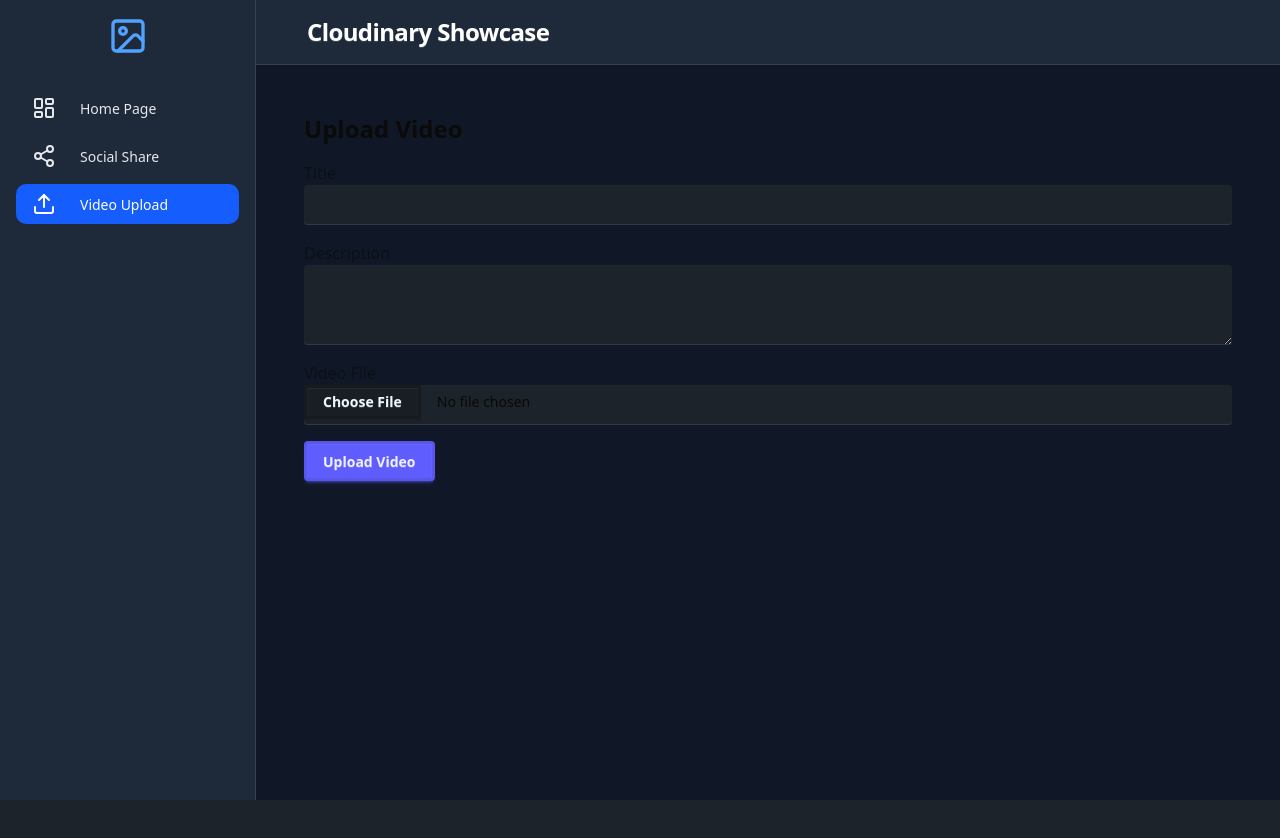
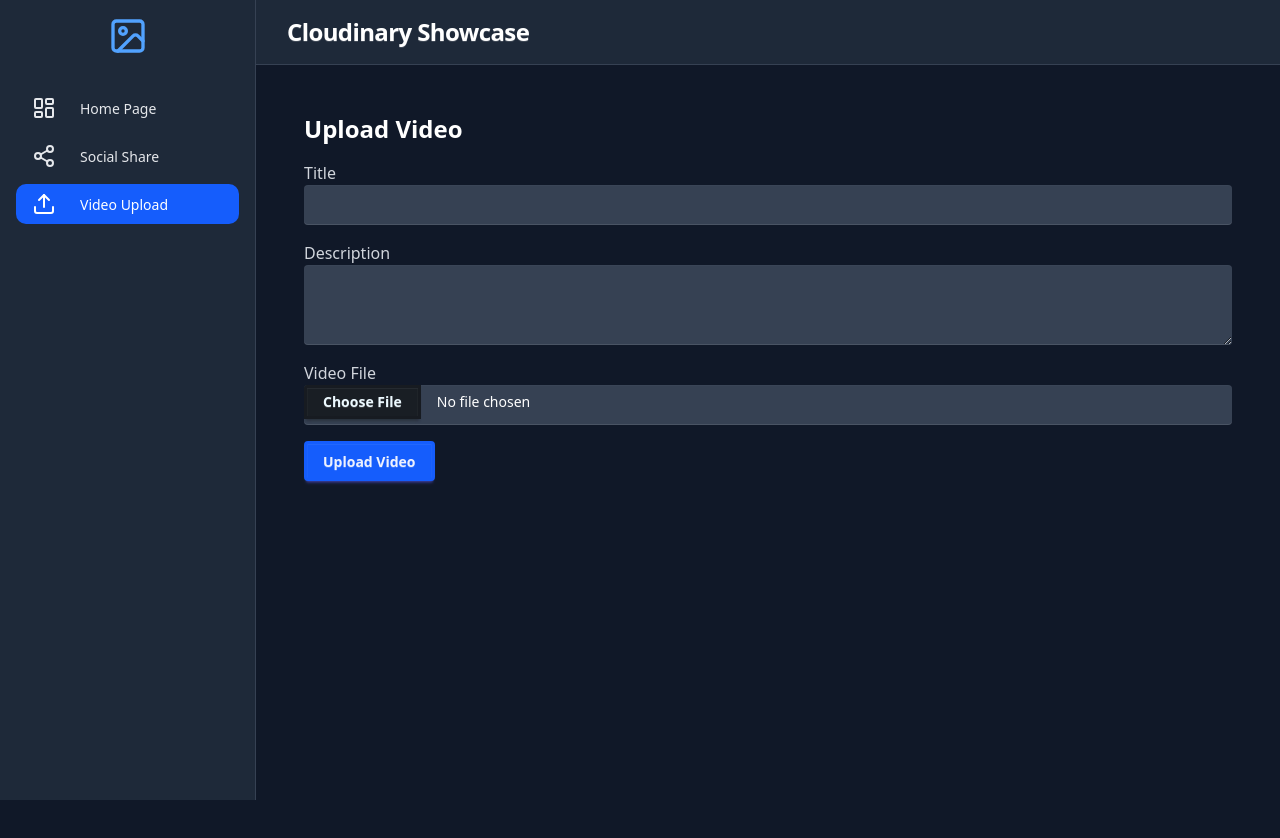
Before and after one commit to dev0jha/Claudinary-AI, a Next.js app: page /video-upload in a window 1280 px wide. Shown: the top 838 px of the page. Before the commit the page ends 800 px from the top, so only its background shows below. Built offline with nearby package versions, Linux system fonts and the light colour scheme; no server answers.

Commit message:
Changes in Ui

```diff
--- a/src/app/(app)/layout.tsx
+++ b/src/app/(app)/layout.tsx
@@ -60,9 +60,9 @@
                 <MenuIcon />
               </label>
             </div>
-            <div className="flex-1">
+            <div className="flex-1 lg:-ml-2">
               <Link href="/" onClick={handleLogoClick}>
-                <div className="btn btn-ghost normal-case text-2xl font-bold tracking-tight cursor-pointer text-white ">
+                <div className="btn btn-ghost normal-case text-2xl font-bold tracking-tight cursor-pointer text-white pl-0 lg:pl-1">
                   Cloudinary Showcase
                 </div>
               </Link>
--- a/src/app/(app)/social-share/page.tsx
+++ b/src/app/(app)/social-share/page.tsx
@@ -76,22 +76,23 @@
 
 
     return (
+        <div className="min-h-screen bg-gray-900">
         <div className="container mx-auto p-4 max-w-4xl">
-          <h1 className="text-3xl font-bold mb-6 text-center">
+          <h1 className="text-3xl font-bold mb-6 text-center text-white">
             Social Media Image Creator
           </h1>
 
-          <div className="card">
+          <div className="card bg-gray-800 shadow-xl">
             <div className="card-body">
-              <h2 className="card-title mb-4">Upload an Image</h2>
+              <h2 className="card-title mb-4 text-white">Upload an Image</h2>
               <div className="form-control">
                 <label className="label">
-                  <span className="label-text">Choose an image file</span>
+                  <span className="label-text text-gray-300">Choose an image file</span>
                 </label>
                 <input
                   type="file"
                   onChange={handleFileUpload}
-                  className="file-input file-input-bordered file-input-primary w-full"
+                  className="file-input file-input-bordered file-input-primary w-full bg-gray-700 border-gray-600 text-white"
                 />
               </div>
 
@@ -103,10 +104,10 @@
 
               {uploadedImage && (
                 <div className="mt-6">
-                  <h2 className="card-title mb-4">Select Social Media Format</h2>
+                  <h2 className="card-title mb-4 text-white">Select Social Media Format</h2>
                   <div className="form-control">
                     <select
-                      className="select select-bordered w-full"
+                      className="select select-bordered w-full bg-gray-700 border-gray-600 text-white"
                       value={selectedFormat}
                       onChange={(e) =>
                         setSelectedFormat(e.target.value as SocialFormat)
@@ -121,11 +122,11 @@
                   </div>
 
                   <div className="mt-6 relative">
-                    <h3 className="text-lg font-semibold mb-2">Preview:</h3>
+                    <h3 className="text-lg font-semibold mb-2 text-white">Preview:</h3>
                     <div className="flex justify-center">
                       {isTransforming && (
-                        <div className="absolute inset-0 flex items-center justify-center bg-base-100 bg-opacity-50 z-10">
-                          <span className="loading loading-spinner loading-lg"></span>
+                        <div className="absolute inset-0 flex items-center justify-center bg-gray-800 bg-opacity-75 z-10">
+                          <span className="loading loading-spinner loading-lg text-white"></span>
                         </div>
                       )}
                       <CldImage
@@ -144,7 +145,7 @@
                   </div>
 
                   <div className="card-actions justify-end mt-6">
-                    <button className="btn btn-primary" onClick={handleDownload}>
+                    <button className="btn btn-primary bg-blue-600 hover:bg-blue-700 border-blue-600" onClick={handleDownload}>
                       Download for {selectedFormat}
                     </button>
                   </div>
@@ -153,5 +154,6 @@
             </div>
           </div>
         </div>
+        </div>
       );
 }
--- a/src/app/(app)/video-upload/page.tsx
+++ b/src/app/(app)/video-upload/page.tsx
@@ -46,52 +46,54 @@
 
 
     return (
+        <div className="min-h-screen bg-gray-900">
         <div className="container mx-auto p-4">
-          <h1 className="text-2xl font-bold mb-4">Upload Video</h1>
+          <h1 className="text-2xl font-bold mb-4 text-white">Upload Video</h1>
           <form onSubmit={handleSubmit} className="space-y-4">
             <div>
               <label className="label">
-                <span className="label-text">Title</span>
+                <span className="label-text text-gray-300">Title</span>
               </label>
               <input
                 type="text"
                 value={title}
                 onChange={(e) => setTitle(e.target.value)}
-                className="input input-bordered w-full"
+                className="input input-bordered w-full bg-gray-700 border-gray-600 text-white"
                 required
               />
             </div>
             <div>
               <label className="label">
-                <span className="label-text">Description</span>
+                <span className="label-text text-gray-300">Description</span>
               </label>
               <textarea
                 value={description}
                 onChange={(e) => setDescription(e.target.value)}
-                className="textarea textarea-bordered w-full"
+                className="textarea textarea-bordered w-full bg-gray-700 border-gray-600 text-white"
               />
             </div>
             <div>
               <label className="label">
-                <span className="label-text">Video File</span>
+                <span className="label-text text-gray-300">Video File</span>
               </label>
               <input
                 type="file"
                 accept="video/*"
                 onChange={(e) => setFile(e.target.files?.[0] || null)}
-                className="file-input file-input-bordered w-full"
+                className="file-input file-input-bordered w-full bg-gray-700 border-gray-600 text-white"
                 required
               />
             </div>
             <button
               type="submit"
-              className="btn btn-primary"
+              className="btn btn-primary bg-blue-600 hover:bg-blue-700 border-blue-600"
               disabled={isUploading}
             >
               {isUploading ? "Uploading..." : "Upload Video"}
             </button>
           </form>
         </div>
+        </div>
       );
 }
 
```
